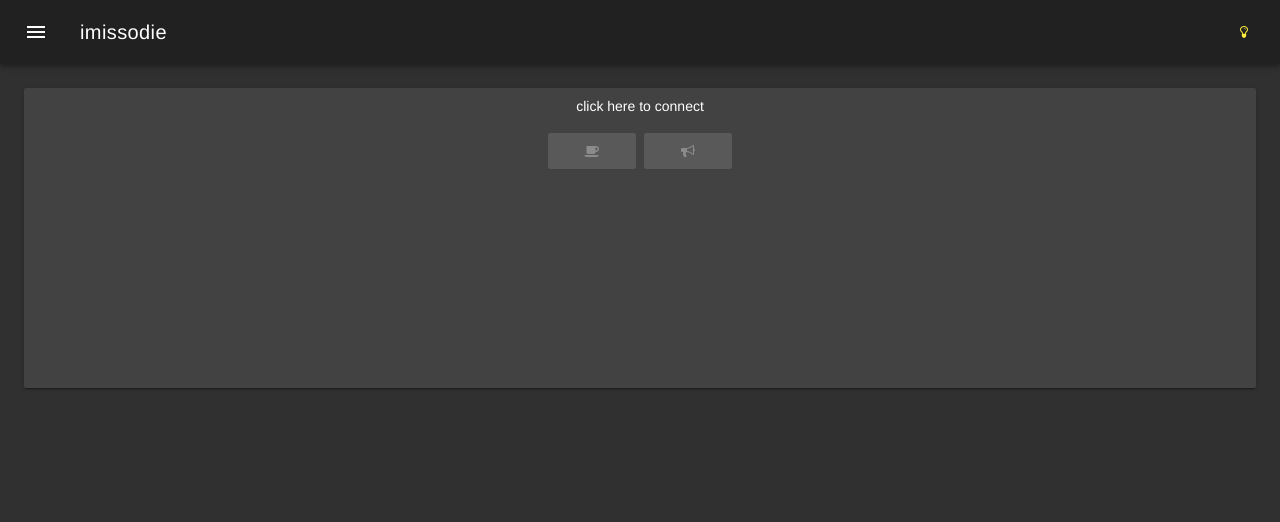
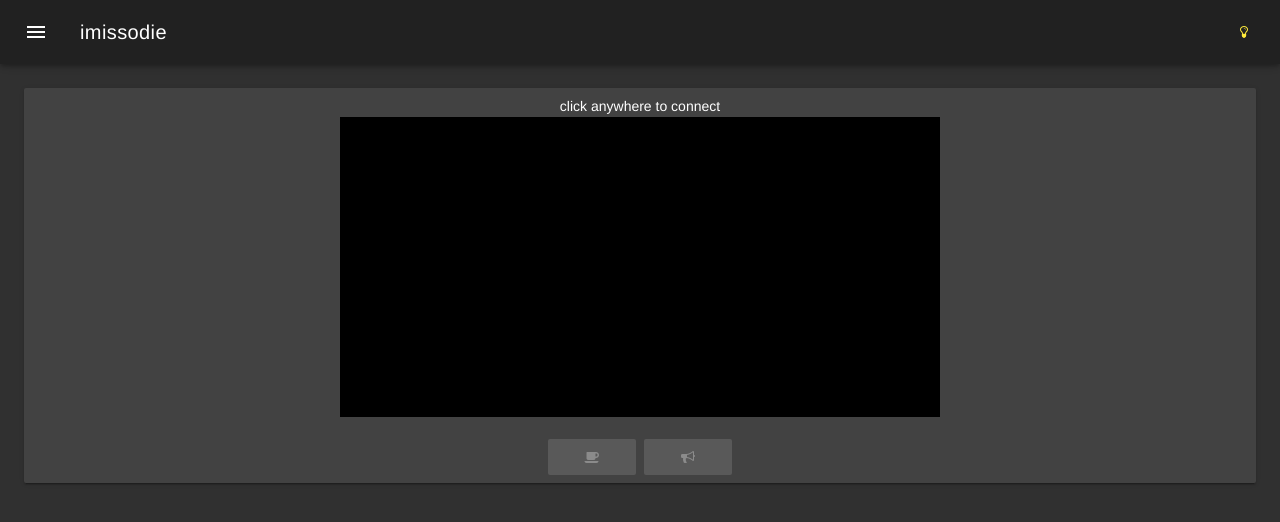
Before and after one commit to TarzanInAJar/imissodie, a Vue app in the folder frontend/: page /#/ in a window 1280 px wide. Shown: the top 522 px of the page. Built offline with nearby package versions, Linux system fonts and the light colour scheme.

Commit message:
wip: setting up basic authentication over https. will likely scrap this and let nginx take care of it with a truststore

```diff
--- a/frontend/src/components/boring/Boring.vue
+++ b/frontend/src/components/boring/Boring.vue
@@ -1,24 +1,26 @@
 <template>
-        <!-- this is for webrtc - replace later -->
-        <!-- <video height="300" id="video"></video> -->
+        <!-- -->
   <v-card class="ma-4"
     raised
     style="min-height: 300px;"
   >
-    <v-card-media @click="simulateConnection" class="ma-2">
-      <v-layout>
-        <v-spacer></v-spacer>
-        <v-flex xs10>
+    <v-card-media @click="videoToggle" class="ma-2">
+      <v-layout row wrap>
+        <v-flex xs12>
           <span v-if="status == 'disconnected'">
-            click here to connect
+            click anywhere to connect
           </span>
           <v-icon v-else-if="status == 'connecting'">fa-spin fa-spinner</v-icon>
-          <img v-else-if="status == 'connected'" src="http://www.imissodie.com:8080/stream/video.mjpeg">
           <span v-else-if="status == 'failed'">
             connection failed! click to try again
           </span>
+          <span v-else-if="status == 'connected'">
+            click anywhere to disconnect
+          </span>
         </v-flex>
-        <v-spacer></v-spacer>
+        <v-flex xs12>
+          <video style="background-color: black;" height="300" id="video"></video>
+        </v-flex>
       </v-layout>
     </v-card-media>
 
@@ -28,7 +30,7 @@
           <v-btn :disabled="status != 'connected'" color="primary">
             <v-icon>fa-coffee</v-icon>
           </v-btn>
-          <v-btn :disabled="status != 'connected'" color="primary">
+          <v-btn @click="call" :disabled="status != 'connected' || calling" color="primary">
             <v-icon>fa-bullhorn</v-icon>
           </v-btn>
 
@@ -64,7 +66,8 @@
                 calling: false,
                 apiUrl: "http://www.imissodie.com:8090/",
                 status: 'disconnected',
-                simulationClickCount: 0
+                simulationClickCount: 0,
+                validPassword: null
             }
         },
         methods: {
@@ -87,41 +90,62 @@
                 if (this.status != 'failed' && ++this.simulationClickCount == 3) {
                     this.simulationClickCount = 0;
                 }
+            },
+            videoToggle() {
+              if (this.status == "disconnected" || this.status == "failed"){
+                  this.video();
+              } else if (this.status == "connected" || this.status == "connecting"){
+                  signal.hangup();
+              }
+            },
 
-            },
             call() {
+                console.log("calling...");
                 this.calling = true;
-                axios.get(this.apiUrl + "/call")
+                axios.get(this.apiUrl + "call")
                     .catch(function (error) {
                         console.log(error);
                     })
                     .finally(() => (this.calling = false));
             },
             video() {
-                var signalObj = signal.signal('wss://192.168.0.106:8443/webrtc',
+                var vm = this;
+                vm.status = "connecting";
+                var password;
+                if (this.validPassword){
+                    password = this.validPassword;
+                } else {
+                    password = window.prompt("Please enter the password");
+                }
+                if (!password){
+                    return;
+                }
+
+                var signalObj = signal.signal('wss://user:' + password + '@192.168.0.106:8443/stream/webrtc',
                     function (stream) {
                         var video = document.getElementById('video');
                         console.log('got a stream!');
+                        vm.validPassword = password;
+                        vm.status = "connected";
                         video.srcObject = stream;
                         video.play();
                     },
                     function (error) {
+                        vm.status = "failed";
                         alert(error);
                     },
                     function () {
                         console.log('websocket closed. bye bye!');
+                        vm.status = "disconnected";
                         var video = document.getElementById('video');
                         video.srcObject = null;
-                        //video.src = ''; // deprecated
-                        //ctx.clearRect(0, 0, canvas.width, canvas.height);
-                        //isStreaming = false;
                     },
                     function (message) {
                         alert(message);
                     }
                 );
+            }
 
-            }
         }
     }
 </script>
```
